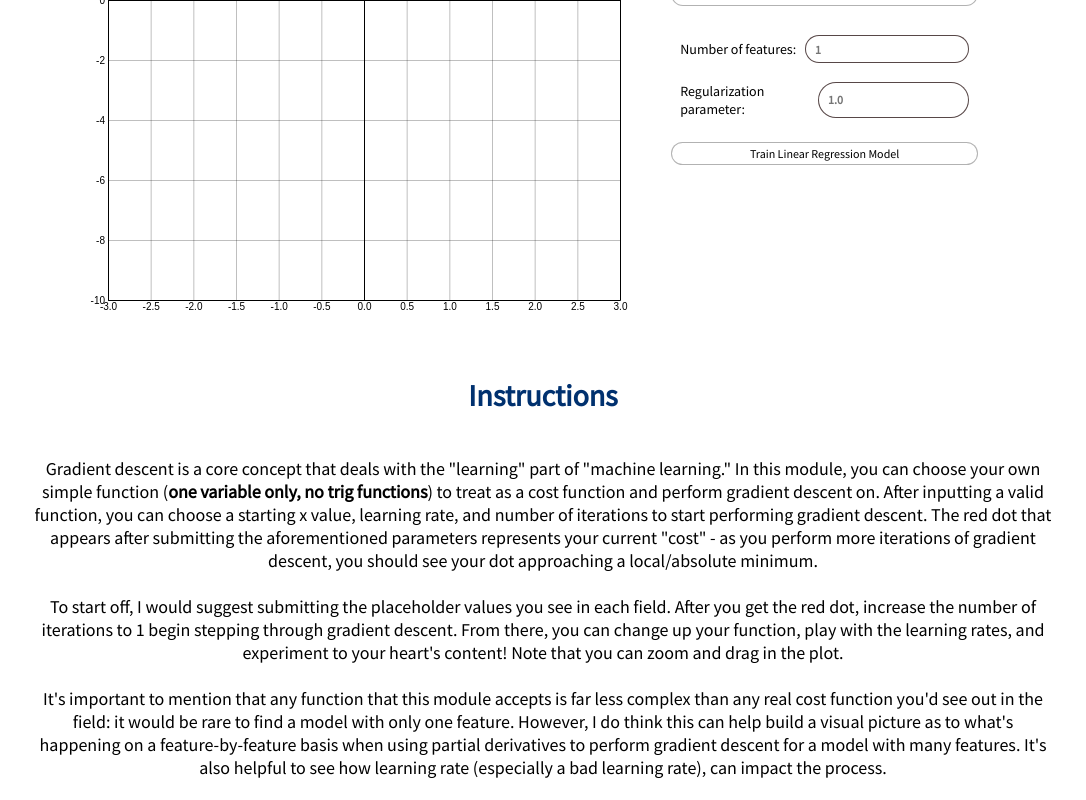
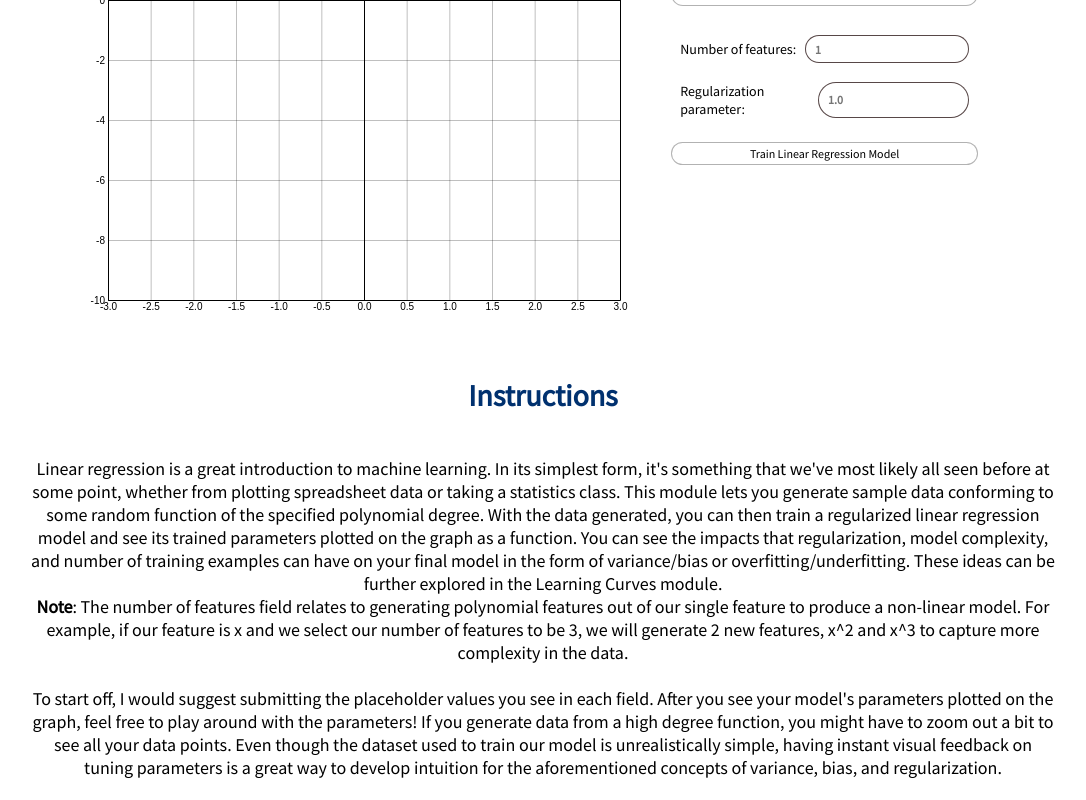
Before and after one commit to daviddzhang/basic-ml, a React (Create React App) app in the folder basic-ml-client/: page /linreg in a window 1280 px wide. Shown: the part 487-1287 px from the top of the page, without its empty margins (97-1183 px from the left). Built offline with nearby package versions, Linux system fonts and the light colour scheme.

Commit message:
finished linear regression; enhanced function plotting logic

```diff
--- a/basic-ml-client/src/common/Nav.js
+++ b/basic-ml-client/src/common/Nav.js
@@ -1,21 +1,34 @@
-import React from 'react'
-import {NavLink} from 'react-router-dom'
-import './Nav.css'
+import React from "react";
+import { NavLink } from "react-router-dom";
+import "./Nav.css";
 
 function Nav() {
   return (
     <header>
-            <NavLink className="title" exact to="/">BasicML</NavLink>
+      <NavLink className="title" exact to="/">
+        BasicML
+      </NavLink>
       <nav>
         <ul className="nav__links">
-                    <li><NavLink exact to="/linreg">Linear Regression</NavLink></li>
-                    <li><NavLink exact to="/graddesc">Gradient Descent</NavLink></li>
-                    <li><NavLink exact to="/contact">Contact</NavLink></li>
+          <li>
+            <NavLink exact to="/graddesc">
+              Gradient Descent
+            </NavLink>
+          </li>
+          <li>
+            <NavLink exact to="/linreg">
+              Linear Regression
+            </NavLink>
+          </li>
+          <li>
+            <NavLink exact to="/contact">
+              Contact
+            </NavLink>
+          </li>
         </ul>
       </nav>
     </header>
-
-    )
+  );
 }
 
-export default Nav
+export default Nav;
--- a/basic-ml-client/src/common/graphing/function_data_gen.js
+++ b/basic-ml-client/src/common/graphing/function_data_gen.js
@@ -2,7 +2,7 @@ import { range } from "d3"
 
 const FUNC_POINTS = 1000
 // for determining how many indices to buffer when cutting off large y values
-const INDEX_OFFSET = 8
+const INDEX_OFFSET = 4
 
 function generatePlotData(evalFunc, xDomain, yDomain) {
     return createData(evalFunc, xDomain[0], xDomain[1], yDomain[0], yDomain[1])
@@ -35,8 +35,8 @@ function getUnnecessaryIndexes(pts, low, high) {
 
     for (let i = 0; i < pts.length; ++i) {
         const curPoint = pts[i]
-        // if the current point is >= low make low index the current index - INDEX_OFFSET. Leave loop to make sure low is the first earliest possible
-        if (curPoint[1] >= low) {
+        // if the current point is in y domain make low index the current index - INDEX_OFFSET. Leave loop to make sure low is the first earliest possible
+        if (curPoint[1] >= low && curPoint[1] <= high) {
             lowIdx = Math.max(0, i - INDEX_OFFSET)
             break;
         }
@@ -44,8 +44,8 @@ function getUnnecessaryIndexes(pts, low, high) {
 
     for (let j = pts.length - 1; j >= 0; --j) {
         const curPoint = pts[j]
-        // same thing as above, but for high
-        if (curPoint[1] <= high) {
+        // same thing as above, but from the right/last
+        if (curPoint[1] >= low && curPoint[1] <= high) {
             highIdx = Math.min(j + INDEX_OFFSET, pts.length)
             break;
         }
--- a/basic-ml-client/src/lin_reg/LinearRegression.js
+++ b/basic-ml-client/src/lin_reg/LinearRegression.js
@@ -3,7 +3,7 @@ import PageLayout from "../common/PageLayout";
 import Plot from "../common/graphing/Plot";
 import LinRegDataForm from "./LinRegDataForm";
 import LinRegModelForm from "./LinRegModelForm";
-import { generateCoefficientsFunc } from "../utils/ml_utils"
+import { generateCoefficientsFunc } from "../utils/ml_utils";
 import axios from "axios";
 
 class LinearRegression extends React.Component {
@@ -58,9 +58,9 @@ class LinearRegression extends React.Component {
         })
         .then((response) => {
           const coefficients = response.data.coefficients;
-          this.setState({funcEval: generateCoefficientsFunc(coefficients)})
+          this.setState({ funcEval: generateCoefficientsFunc(coefficients) });
           const newData = Object.assign({}, this.state.data);
-          newData.functions = [(x) => this.state.funcEval.evaluate({ "x" : x })]
+          newData.functions = [(x) => this.state.funcEval.evaluate({ x: x })];
           this.setState({ data: newData });
         })
         .catch((error) => {
@@ -91,31 +91,32 @@ class LinearRegression extends React.Component {
         <br />
         <h2 className="page-layout__small-header">Instructions</h2>
         <p className="page-layout__content">
-          Gradient descent is a core concept that deals with the "learning" part
-          of "machine learning." In this module, you can choose your own simple
-          function (<b>one variable only, no trig functions</b>) to treat as a
-          cost function and perform gradient descent on. After inputting a valid
-          function, you can choose a starting x value, learning rate, and number
-          of iterations to start performing gradient descent. The red dot that
-          appears after submitting the aforementioned parameters represents your
-          current "cost" - as you perform more iterations of gradient descent,
-          you should see your dot approaching a local/absolute minimum.
+          Linear regression is a great introduction to machine learning. In its
+          simplest form, it's something that we've most likely all seen before
+          at some point, whether from plotting spreadsheet data or taking a
+          statistics class. This module lets you generate sample data conforming
+          to some random function of the specified polynomial degree. With the
+          data generated, you can then train a regularized linear regression
+          model and see its trained parameters plotted on the graph as a
+          function. You can see the impacts that regularization, model
+          complexity, and number of training examples can have on your final
+          model in the form of variance/bias or overfitting/underfitting. These
+          ideas can be further explored in the Learning Curves module.
+          <br />
+          <b>Note</b>: The number of features field relates to generating
+          polynomial features out of our single feature to produce a non-linear
+          model. For example, if our feature is x and we select our number of
+          features to be 3, we will generate 2 new features, x^2 and x^3 to
+          capture more complexity in the data.
           <br /> <br />
           To start off, I would suggest submitting the placeholder values you
-          see in each field. After you get the red dot, increase the number of
-          iterations to 1 begin stepping through gradient descent. From there,
-          you can change up your function, play with the learning rates, and
-          experiment to your heart's content! Note that you can zoom and drag in
-          the plot.
-          <br /> <br />
-          It's important to mention that any function that this module accepts
-          is far less complex than any real cost function you'd see out in the
-          field: it would be rare to find a model with only one feature.
-          However, I do think this can help build a visual picture as to what's
-          happening on a feature-by-feature basis when using partial derivatives
-          to perform gradient descent for a model with many features. It's also
-          helpful to see how learning rate (especially a bad learning rate), can
-          impact the process.
+          see in each field. After you see your model's parameters plotted on
+          the graph, feel free to play around with the parameters! If you
+          generate data from a high degree function, you might have to zoom out
+          a bit to see all your data points. Even though the dataset used to train
+          our model is unrealistically simple, having instant visual feedback
+          on tuning parameters is a great way to develop intuition for the
+          aforementioned concepts of variance, bias, and regularization.
         </p>
       </PageLayout>
     );
```
Lines whose indentation alone changed are shown as unchanged.
